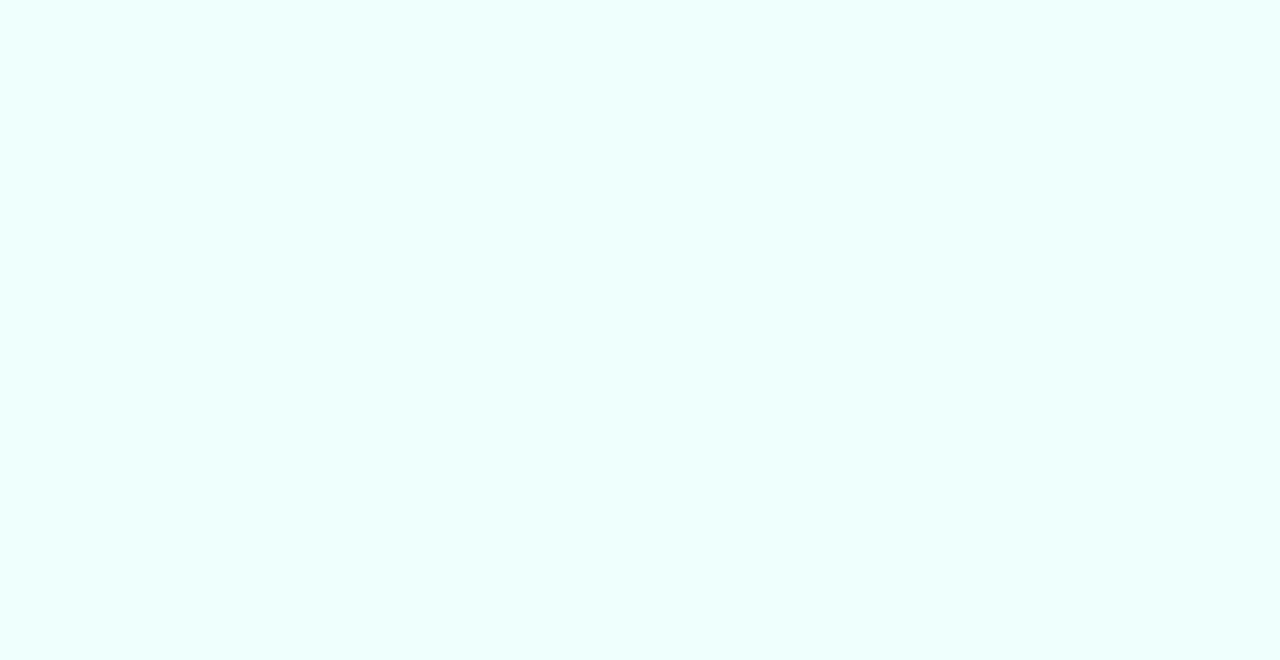
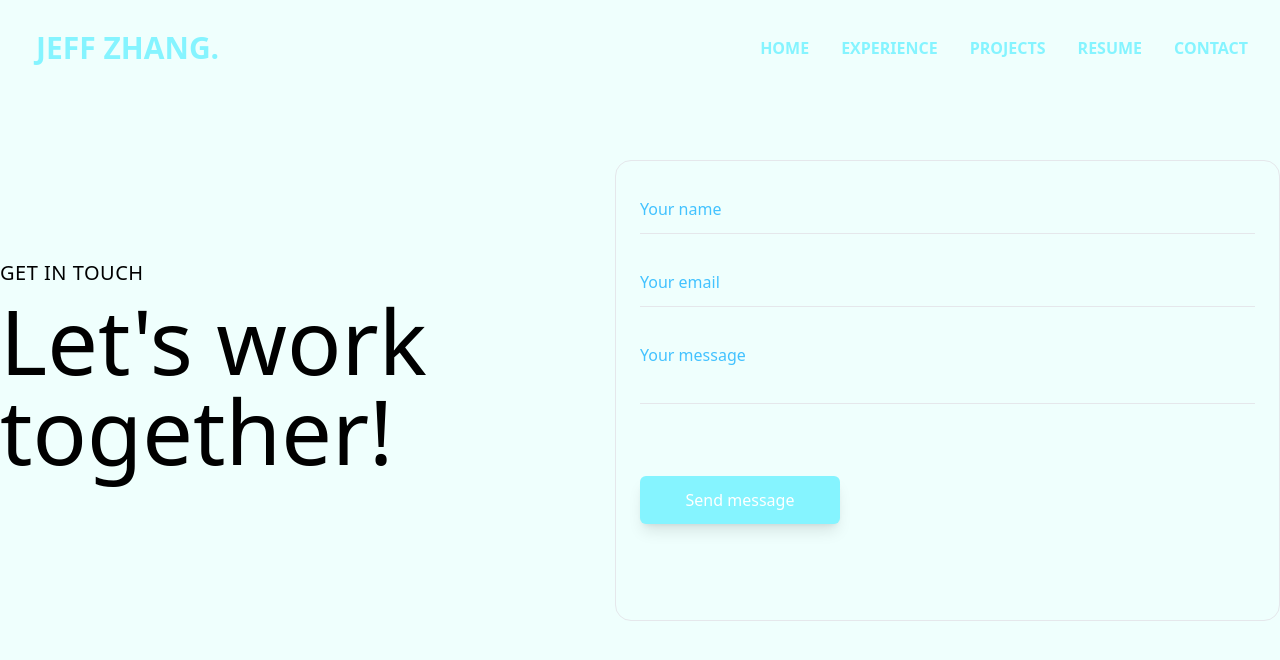
Before and after one commit to Jeffuz/Personal-Portfolio, a React (Create React App) app in the folder portfolio/: page /contact in a window 1280 px wide. Shown: the top 660 px of the page. Built offline with nearby package versions, Linux system fonts and the light colour scheme.

Commit message:
update navigation bar

```diff
--- a/portfolio/src/App.js
+++ b/portfolio/src/App.js
@@ -12,7 +12,7 @@
 function App() {
   return (
     <div>
-      <BrowserRouter basename="/Personal-Portfolio">
+      <BrowserRouter>
         <Routes>
           <Route index element={<Home />} />
           <Route path="/experience" element={<Experience />} />
--- a/portfolio/src/components/Navbar.jsx
+++ b/portfolio/src/components/Navbar.jsx
@@ -11,13 +11,14 @@
     }
 
     return (
+        <div className='bg-[#EFFFFD]'>
             <div className='flex justify-between items-center h-24 max-w-[1500px] mx-auto px-4 text-[#85F4FF]'>
                 <h1 className='w-full text-3xl font-bold ml-5'>
                     <Link to="/">
                         JEFF ZHANG.
                     </Link>
                 </h1>
-            <ul className='hidden md:flex'>
+                <ul className='hidden md:flex font-bold'>
                     <li className='p-4'>
                         <Link to="/">
                             HOME
@@ -83,6 +84,7 @@
                     </ul>
                 </div>
             </div>
+        </div>
     )
 }
 
```
Lines whose indentation alone changed are shown as unchanged.
